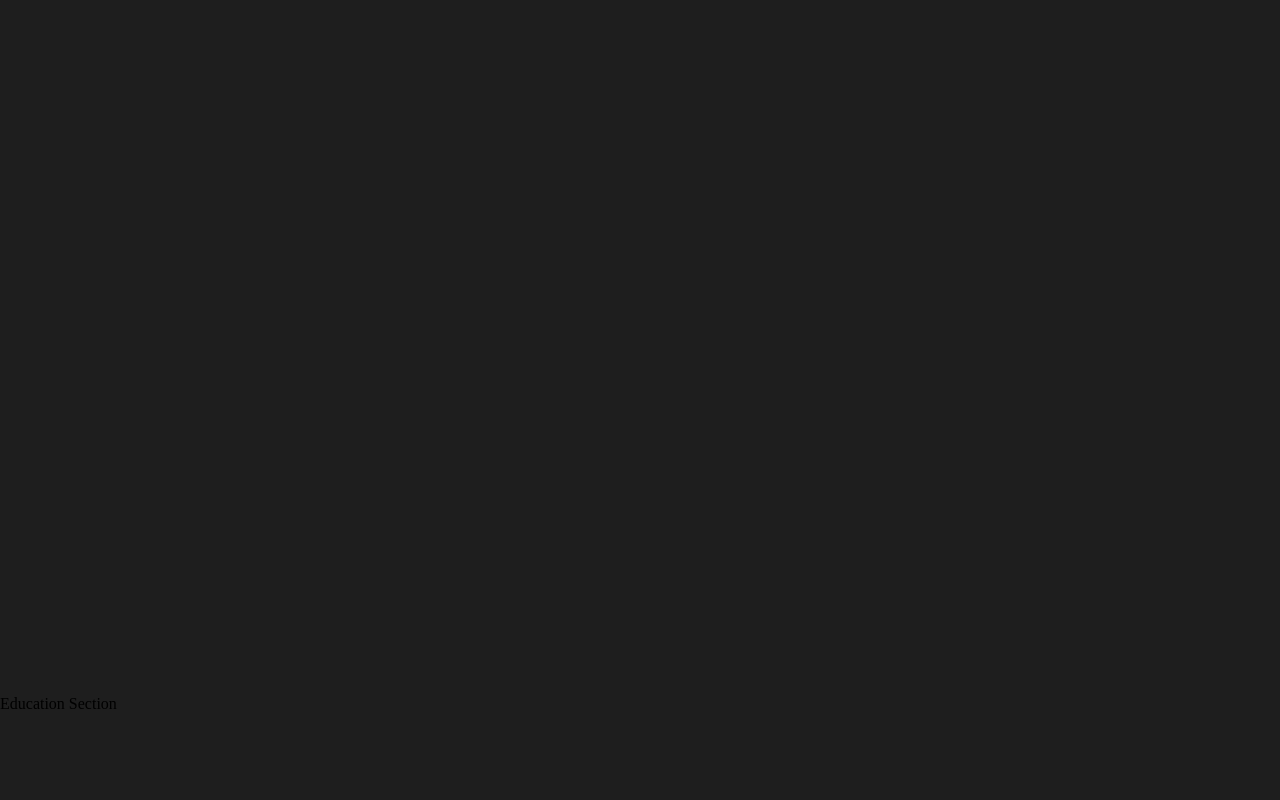
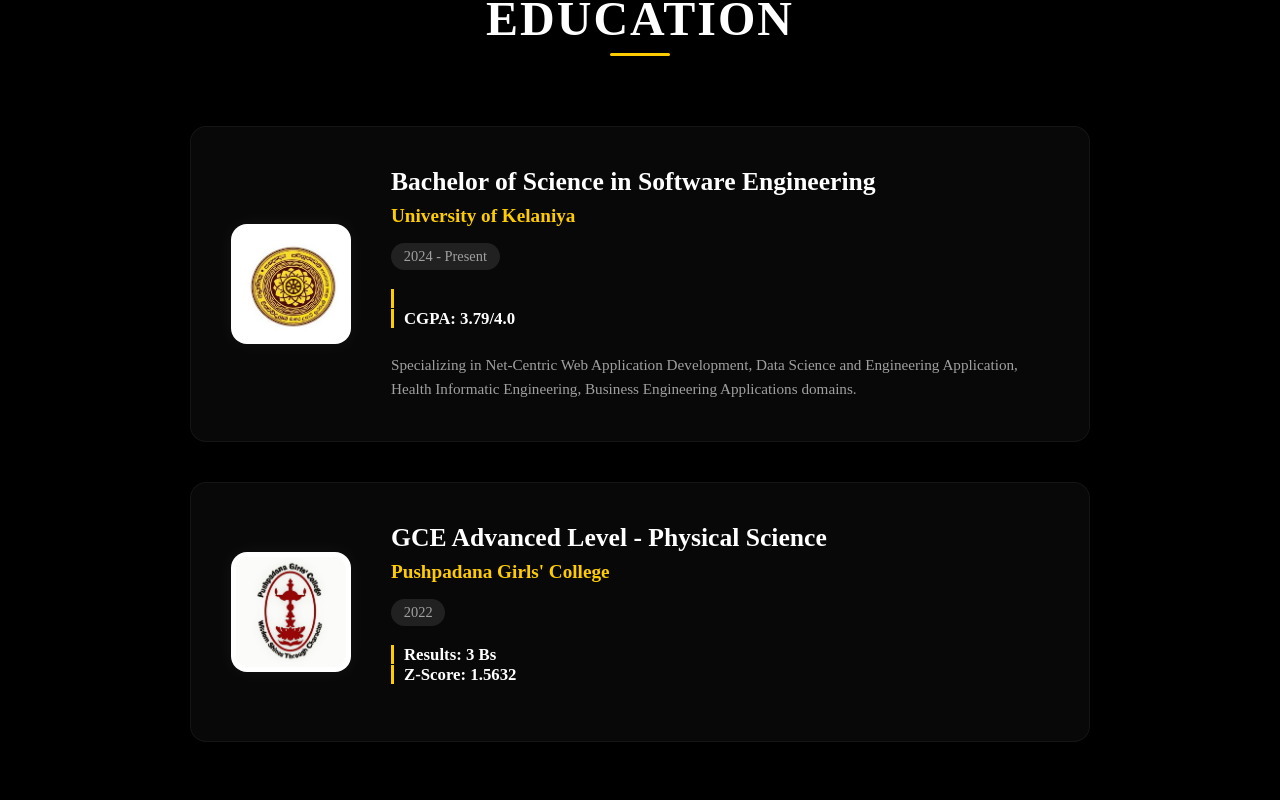
Before and after one commit to JKWijerathne/my-portfolio-react, a React (Create React App) app: page / in a window 1280 px wide. Shown: the part 2680-3480 px from the top of the page. Built offline with nearby package versions, Linux system fonts and the light colour scheme.

Commit message:
Implement Education section and styling

```diff
--- a/src/App.jsx
+++ b/src/App.jsx
@@ -1,6 +1,8 @@
 import Navbar from './components/Navbar/navbar';
 import Home from './components/Home/Home';
 import Skills from './components/Skills/Skills';
+import Education from './components/Education/Education';
+import Blogs from './components/Blogs/Blogs';
 
 function App() {
   return (
@@ -9,10 +11,12 @@ function App() {
       <Home />
       <Skills />
       <section id="projects" style={{height: '100vh'}}>Projects Section</section>
-      <section id="blogs" style={{height: '100vh'}}>Blogs Section</section>
-      <section id="education" style={{height: '100vh'}}>Education Section</section>
+      <Blogs />
+      <Education />
       <section id="contact" style={{height: '100vh'}}>Contact Section</section>
     </div>
+
+
 
 
   );
--- /dev/null
+++ b/src/components/Education/Education.css
@@ -0,0 +1,134 @@
+.educationSection {
+    min-height: 100vh;
+    width: 100%;
+    background-color: #000000; /* Match home background or alternate */
+    display: flex;
+    flex-direction: column;
+    align-items: center;
+    padding: 6rem 10%;
+    color: white;
+}
+
+.educationContainer {
+    display: flex;
+    flex-direction: column;
+    gap: 2.5rem;
+    width: 100%;
+    max-width: 900px;
+    margin-top: 2rem;
+}
+
+.educationCard {
+    display: flex;
+    align-items: center;
+    background: rgba(255, 255, 255, 0.03);
+    border: 1px solid rgba(255, 255, 255, 0.05);
+    border-radius: 16px;
+    padding: 2.5rem;
+    gap: 2.5rem;
+    transition: transform 0.3s ease, border-color 0.3s ease, box-shadow 0.3s ease;
+}
+
+.educationCard:hover {
+    transform: translateY(-5px);
+    border-color: rgba(255, 204, 0, 0.3);
+    box-shadow: 0 10px 30px rgba(0, 0, 0, 0.5);
+}
+
+.eduLogoContainer {
+    flex-shrink: 0;
+    width: 120px;
+    height: 120px;
+    border-radius: 16px;
+    background-color: white;
+    padding: 5px;
+    display: flex;
+    justify-content: center;
+    align-items: center;
+    overflow: hidden;
+    box-shadow: 0 0 20px rgba(255, 255, 255, 0.05);
+}
+
+.eduLogo {
+    width: 100%;
+    height: 100%;
+    object-fit: contain;
+    border-radius: 12px;
+}
+
+.eduDetails {
+    flex: 1;
+    display: flex;
+    flex-direction: column;
+}
+
+.eduTitle {
+    font-size: 1.6rem;
+    color: #ffffff;
+    font-weight: 700;
+    margin-bottom: 0.5rem;
+}
+
+.eduInstitution {
+    font-size: 1.2rem;
+    color: #ffcc00;
+    font-weight: 600;
+    margin-bottom: 1rem;
+}
+
+.eduDuration {
+    display: inline-block;
+    font-size: 0.9rem;
+    color: #a0a0a0;
+    background: rgba(255, 255, 255, 0.1);
+    padding: 0.3rem 0.8rem;
+    border-radius: 20px;
+    margin-bottom: 1.2rem;
+    width: fit-content;
+}
+
+.eduHighlights {
+    margin-bottom: 1rem;
+}
+
+.eduGrade {
+    font-size: 1.05rem;
+    color: #ffffff;
+    font-weight: 600;
+    border-left: 3px solid #ffcc00;
+    padding-left: 10px;
+}
+
+.eduDesc {
+    font-size: 0.95rem;
+    color: #a0a0a0;
+    line-height: 1.6;
+    margin-top: 0.5rem;
+}
+
+/* Responsive adjustments */
+@media screen and (max-width: 768px) {
+    .educationCard {
+        flex-direction: column;
+        text-align: center;
+        padding: 2rem 1.5rem;
+        gap: 1.5rem;
+    }
+
+    .eduLogoContainer {
+        width: 100px;
+        height: 100px;
+    }
+
+    .eduDuration {
+        margin: 0 auto 1.2rem auto;
+    }
+
+    .eduGrade {
+        border-left: none;
+        border-bottom: 2px solid #ffcc00;
+        padding-left: 0;
+        padding-bottom: 5px;
+        display: inline-block;
+    }
+}
--- /dev/null
+++ b/src/components/Education/Education.jsx
@@ -0,0 +1,55 @@
+import React from 'react';
+import './Education.css';
+import uniLogo from '../../assets/University.jpg';
+import schoolLogo from '../../assets/School.jpg';
+
+const educationData = [
+  {
+    title: "Bachelor of Science in Software Engineering",
+    institution: "University of Kelaniya",
+    duration: "2024 - Present",
+    grade: "CGPA: 3.79/4.0",
+    description: "Specializing in Net-Centric Web Application Development, Data Science and Engineering Application, Health Informatic Engineering, Business Engineering Applications domains.",
+    logo: uniLogo
+  },
+  {
+    title: "GCE Advanced Level - Physical Science",
+    institution: "Pushpadana Girls' College",
+    duration: "2022",
+    results: "Results: 3 Bs",
+    grade: "Z-Score: 1.5632",
+    description: "",
+    logo: schoolLogo
+  }
+];
+
+const Education = () => {
+  return (
+    <section id="education" className="educationSection">
+      <h2 className="sectionTitle">Education</h2>
+      <div className="educationContainer">
+        {educationData.map((edu, index) => (
+          <div key={index} className="educationCard">
+            <div className="eduLogoContainer">
+              <img src={edu.logo} alt={edu.institution} className="eduLogo" />
+            </div>
+            <div className="eduDetails">
+              <h3 className="eduTitle">{edu.title}</h3>
+              <h4 className="eduInstitution">{edu.institution}</h4>
+              <span className="eduDuration">{edu.duration}</span>
+              <div className="eduHighlights">
+                <span className="eduGrade">{edu.results}</span><br></br>
+                <span className="eduGrade">{edu.grade}</span>
+              </div>
+              {edu.description && (
+                <p className="eduDesc">{edu.description}</p>
+              )}
+            </div>
+          </div>
+        ))}
+      </div>
+    </section>
+  );
+}
+
+export default Education;
```
Also changed, not shown: src/assets/School.jpg (added), src/assets/University.jpg (added).
